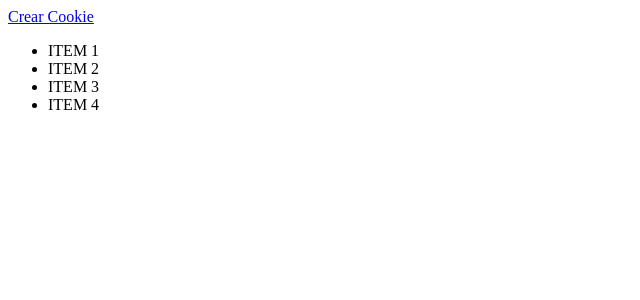
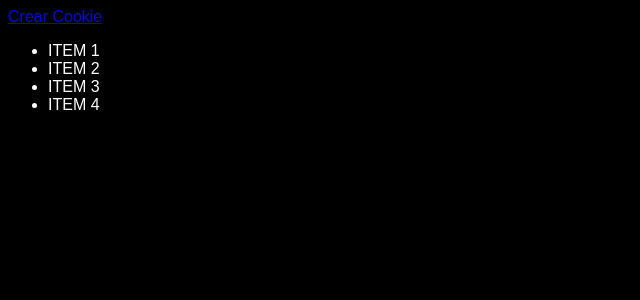
Before and after one commit to DanielHernandezZambrano/simple_flask_project, a Flask app: page /show_information_address in a window 1280 px wide. Shown: the top 300 px of the page, without its empty margins (0-640 px from the left). Run offline with Flask 3, Linux system fonts and the light colour scheme.

Commit message:
Agregando estilo a la página

```diff
--- a/static/css/estilos.css
+++ b/static/css/estilos.css
@@ -1,9 +1,13 @@
 body {
-    background-color: #f2f2f2;
+    background-color: #000000;
     font-family: Arial, sans-serif;
 }
 
 h1 {
-    color: #333;
+    color: #ffffff;
     text-align: center;
 }
+
+ul {
+    color: #ffffff;
+}
--- a/templates/ip_information.html
+++ b/templates/ip_information.html
@@ -1,3 +1,14 @@
+<!DOCTYPE html>
+
+<html lang="es">
+
+<head>
+    <meta charset="UTF-8">
+    <title>Primer Proyecto en Flask</title>
+    <link rel="stylesheet" href="{{ url_for('static', filename='css/estilos.css') }}">
+</head>
+
+
 {% if user_ip %}
     <h1>"Hola lindo, ¿tú dirección IP no será?: {{user_ip}}"</h1>
 
```
